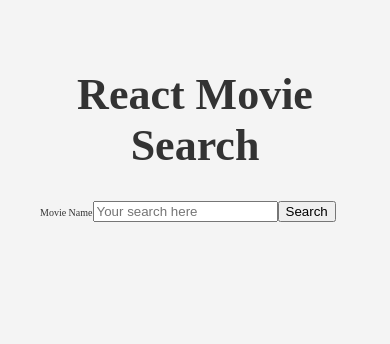
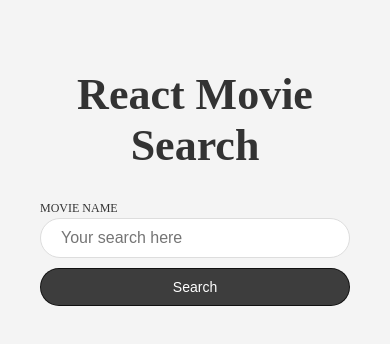
Before and after one commit to MalbonaGenio/React-Movie-Search, a React (Create React App) app: page / in a window 390 px wide. Shown: the top 344 px of the page. Built offline with nearby package versions, Linux system fonts and the light colour scheme.

Commit message:
styles for the search form added styles for the search form using grid and a media querry to set a grid tempalte column fro bigger screens

```diff
--- a/src/styles.css
+++ b/src/styles.css
@@ -33,3 +33,52 @@
   max-width: 1000px;
   padding: 40px;
 }
+
+.form {
+  display: grid;
+}
+
+.label {
+  font-size: 1.2rem;
+  margin-bottom: 0.2rem;
+  text-transform: uppercase;
+}
+
+.input {
+  font-size: 1.6rem;
+  padding: 0.5rem 2rem;
+  line-height: 2.8rem;
+  border-radius: 20px;
+  border: 1px solid #ddd;
+  margin-bottom: 1rem;
+}
+
+.button {
+  background-color: rgba(0, 0, 0, 0.75);
+  color: white;
+  border-radius: 20px;
+  padding: 1rem 2rem;
+  font-size: 1.4rem;
+  border: 1px solid rgba(0, 0, 0, 0.75);
+  cursor: pointer;
+  transform: background-color 250ms;
+}
+
+.button:hover {
+  background-color: rgba(0, 0, 0, 0.85);
+}
+
+/* MEDIA QUERRIES */
+
+@media (min-width: 780px) {
+  .form {
+    grid-template-columns: auto 1fr auto;
+    grid-gap: 1rem;
+    align-items: center;
+  }
+  /* takes out the margin so
+  everything is lined up in big screens */
+  .input {
+    margin-bottom: 0;
+  }
+}
```
